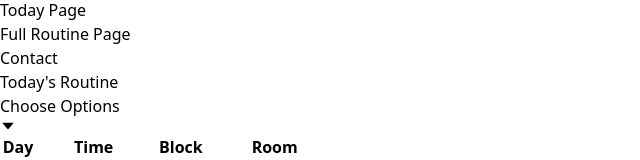
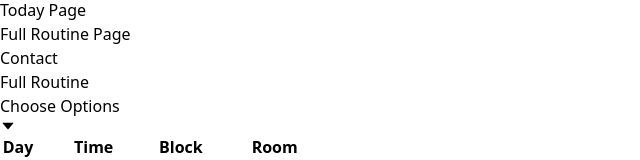
Before and after one commit to duwadikaustuv/routine-viewer-app, a React (Vite) app: page /full-routine in a window 1280 px wide. Shown: the part 142-302 px from the top of the page, without its empty margins (0-640 px from the left). Built offline with nearby package versions, Linux system fonts and the light colour scheme.

Commit message:
Full Routine in place of Today's Routine in FullRoutinePage component

```diff
--- a/src/components/FullRoutinePage.jsx
+++ b/src/components/FullRoutinePage.jsx
@@ -152,7 +152,7 @@
 
   return (
     <div className="bg-white text-[#41448B] pt-28 min-h-screen flex flex-col items-center">
-      <h1 className="text-2xl font-bold text-center mb-4">Today's Routine</h1>
+      <h1 className="text-2xl font-bold text-center mb-4">Full Routine</h1>
 
       {/* Choose Button */}
       <div className="relative mb-8">
```
